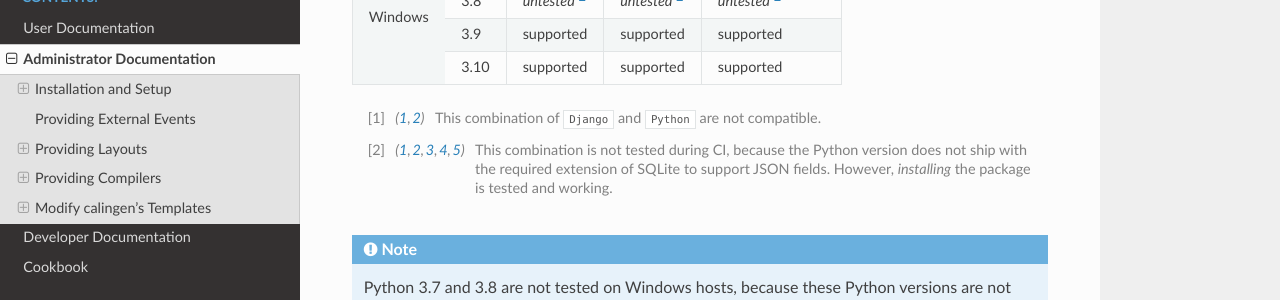
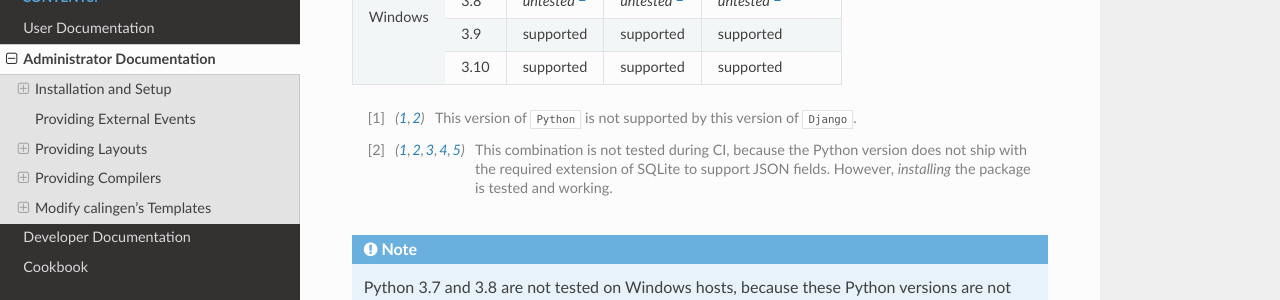
Before and after one commit to Mischback/django-calingen, a Sphinx documentation site: the page built from docs/source/admin-doc.rst, in a window 1280 px wide and 900 px high, scrolled down 657 px. Shown: the part 149-449 px from the top of the window. Built offline with Sphinx 7.4.7 and the Read the Docs theme 2.0.0, drawn with Linux system fonts in a browser that asks for light colours; pages that are not in the unit, such as notebooks, are missing from menus; the version number is read from the project's files by our own code.

Commit message:
Fix description in CI result table

```diff
--- a/docs/source/includes/ci-matrix.rst.txt
+++ b/docs/source/includes/ci-matrix.rst.txt
@@ -20,8 +20,8 @@
 |         | 3.10 | supported                  | supported                  | supported                           |
 +---------+------+----------------------------+----------------------------+-------------------------------------+
 
-.. [#incompatible] This combination of ``Django`` and ``Python`` are not
-   compatible.
+.. [#incompatible] This version of ``Python`` is not supported by this version
+   of ``Django``.
 .. [#jsonmissing] This combination is not tested during CI, because the Python
    version does not ship with the required extension of SQLite to support JSON
    fields. However, *installing* the package is tested and working.
```
